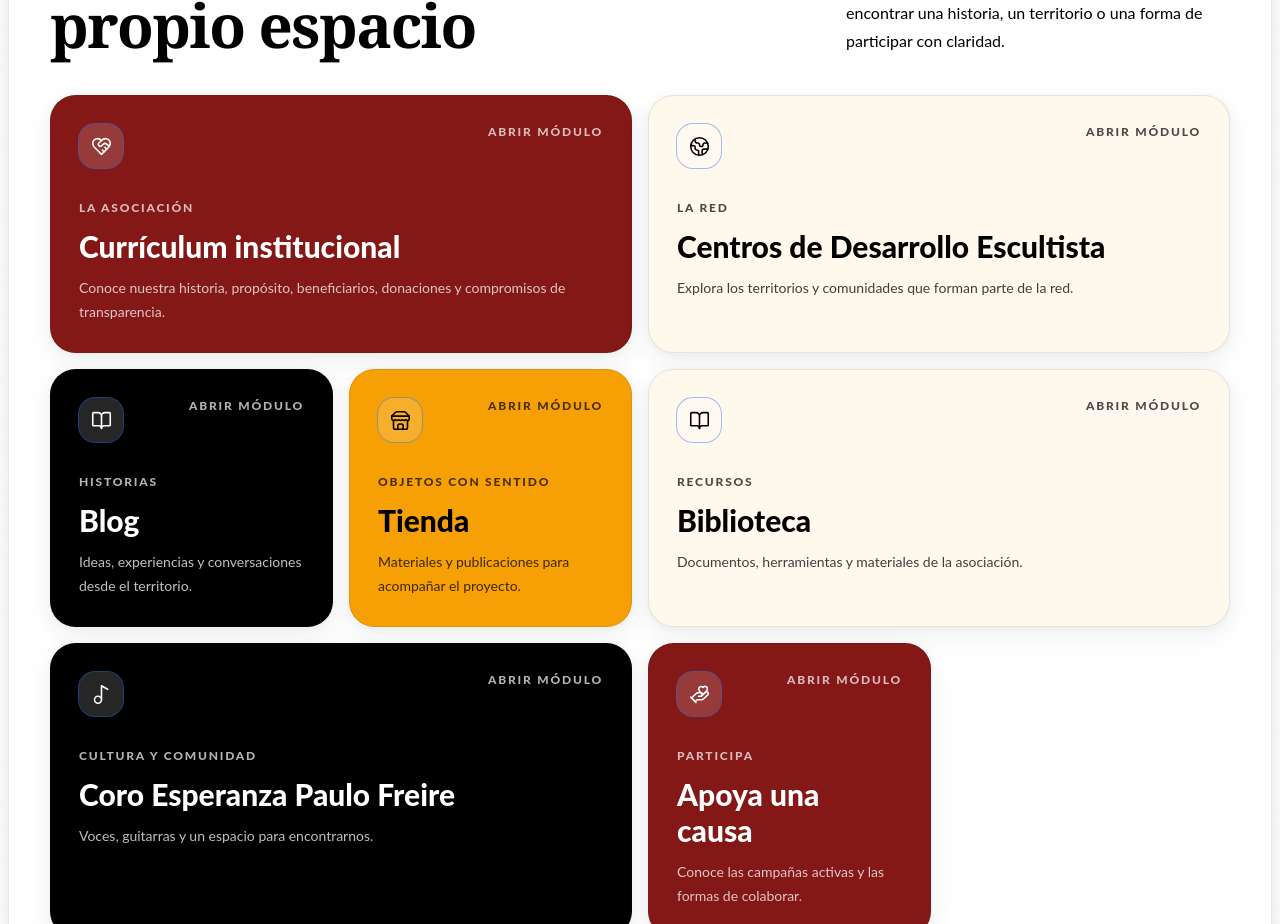
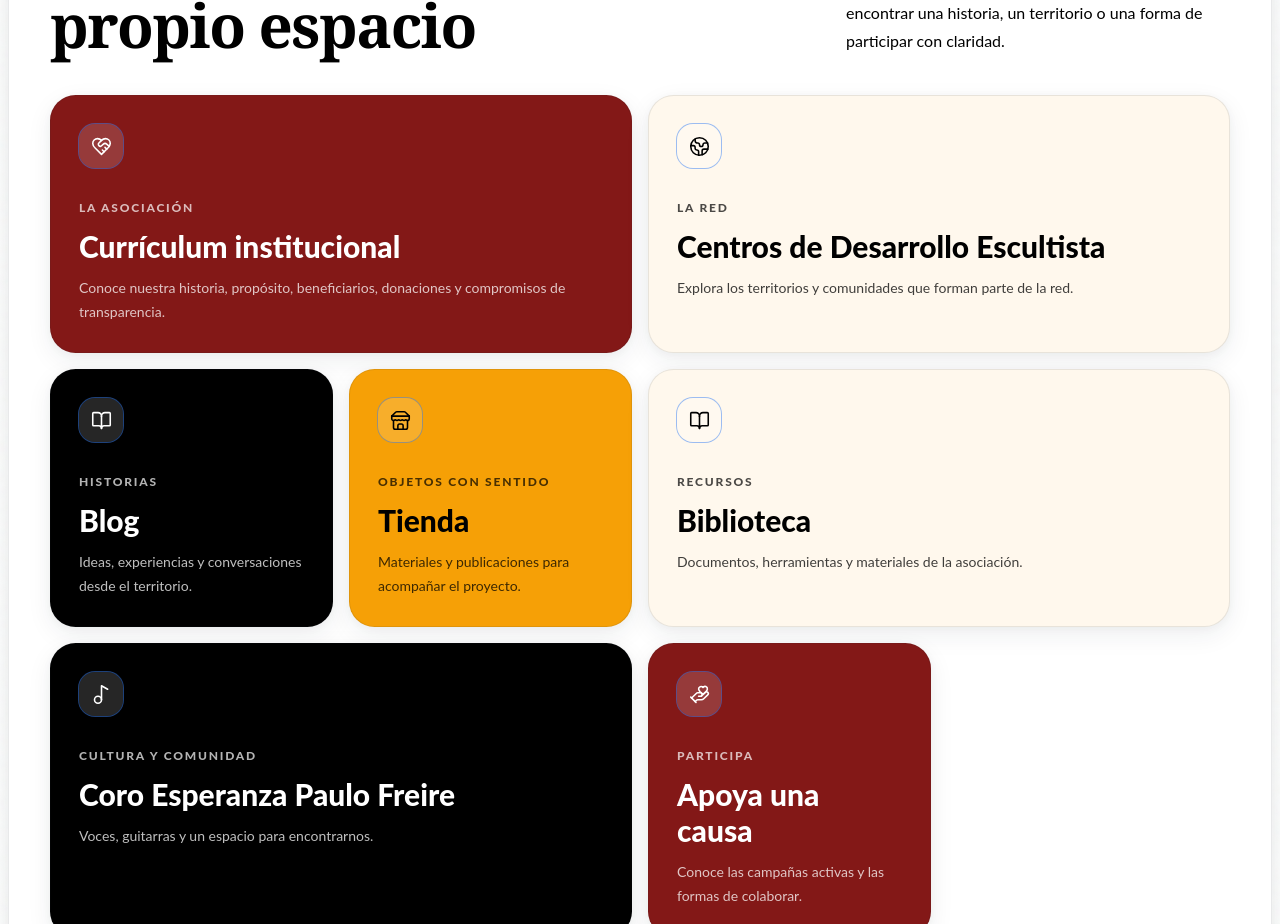
Before and after one commit to Lawder093/Scoutweb, a Next.js app: page / in a window 1280 px wide. Shown: the part 1040-1964 px from the top of the page. Built offline with nearby package versions, Linux system fonts and the light colour scheme; no server answers; the database is empty.

Commit message:
Quitar etiqueta de modulos del inicio

```diff
--- a/components/home-mosaic-board.tsx
+++ b/components/home-mosaic-board.tsx
@@ -25,7 +25,7 @@ export function HomeMosaicBoard() {
           {homeMosaics.map((mosaic) => {
             const Icon = icons[mosaic.icon];
             return <Link key={mosaic.id} href={mosaic.href} className={`home-mosaic-card apple-card focus-ring group rounded-[1.75rem] p-6 sm:p-7 ${toneClasses[mosaic.tone]} ${mosaic.span === "wide" ? "lg:col-span-2" : ""}`}>
-              <div className="flex items-start justify-between gap-5"><span className="grid h-11 w-11 place-items-center rounded-2xl bg-white/15 ring-1 ring-current/15" aria-hidden="true"><Icon size={21} strokeWidth={1.8} /></span><span className="text-xs font-extrabold uppercase tracking-[0.15em] opacity-70">Abrir módulo</span></div>
+              <div><span className="grid h-11 w-11 place-items-center rounded-2xl bg-white/15 ring-1 ring-current/15" aria-hidden="true"><Icon size={21} strokeWidth={1.8} /></span></div>
               <p className="mt-8 text-xs font-extrabold uppercase tracking-[0.15em] opacity-70">{mosaic.eyebrow}</p>
               <h3 className="mt-3 max-w-xl text-2xl font-extrabold leading-tight sm:text-3xl">{mosaic.title}</h3>
               <p className="mt-3 max-w-xl text-sm leading-6 opacity-75">{mosaic.description}</p>
```
